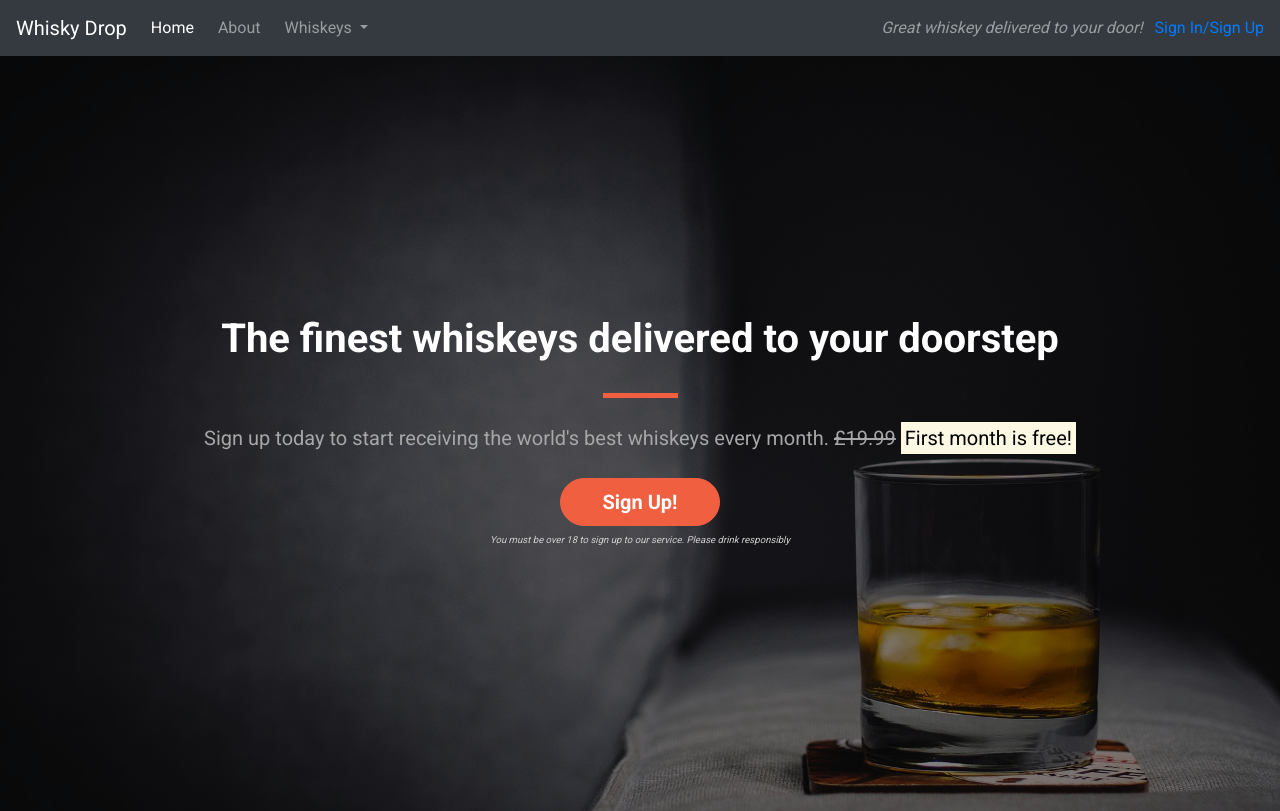
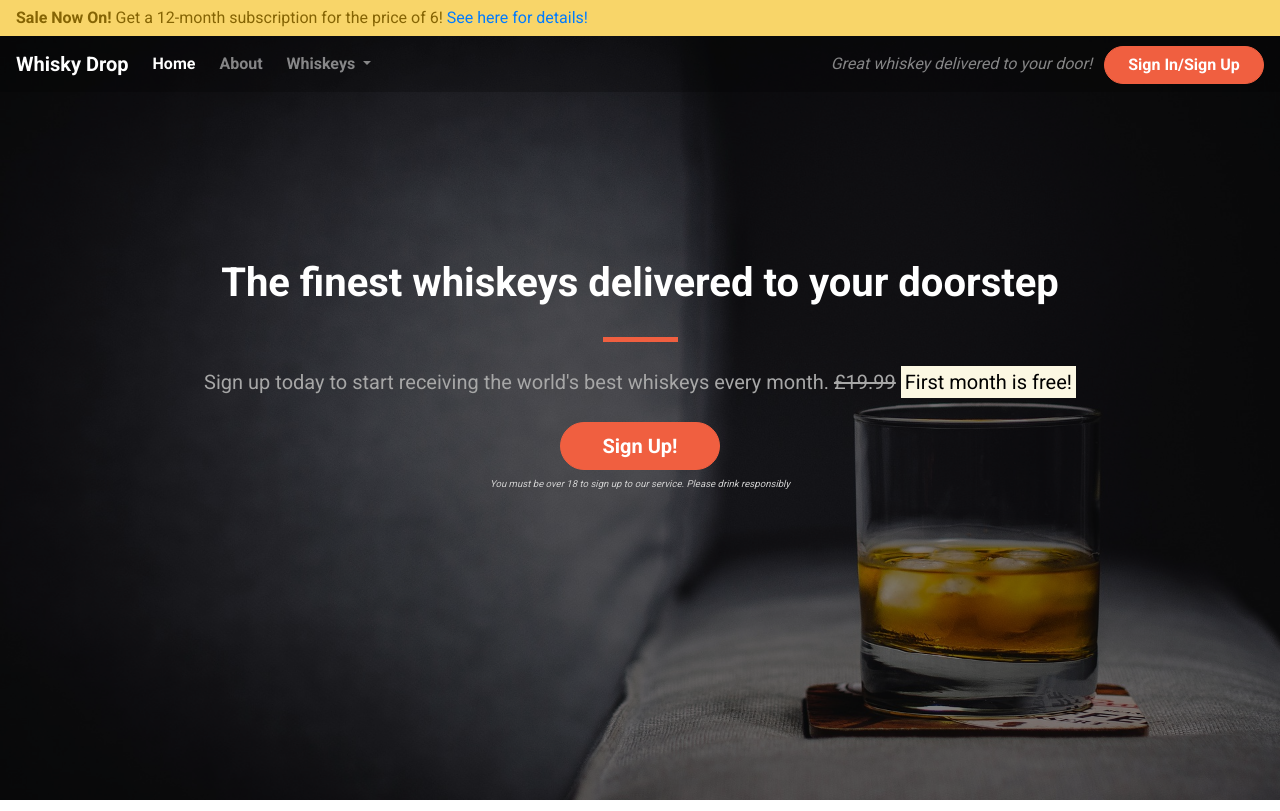
Before and after one commit to LouWills/WhiskeyDrop-bootstrap, a plain HTML site: page docs/index.html in a window 1280 px wide. Shown: the top 811 px of the page. Drawn offline with nearby package versions, Linux system fonts and the light colour scheme.

Commit message:
Navbar and alert updated

```diff
--- a/docs/css/main.css
+++ b/docs/css/main.css
@@ -2,7 +2,19 @@ body {
     font-family: 'Roboto', sans-serif;
 }
 
-/*.alert-container {}*/
+.alert-container .col-12 {
+    padding-left: 0;
+    padding-right: 0;
+}
+
+.site-wide-alert {
+    border-radius: 0;
+    margin-bottom: 0;
+    padding: 5px 15px;
+    color: #856404;
+    background-color: #f8d569;
+    border-color: #f8d569;
+}
 
 .callout-container {
     height: 100vh;
@@ -110,3 +122,33 @@ body {
     text-align: center;
     margin: 10px 0;
 }
+
+/*Nav Bar*/
+
+.navalert-container {
+    position: absolute;
+    top: 0;
+    left: 0;
+    padding-left: 0;
+    padding-right: 0;
+    z-index: 1;
+}
+
+.navbar {
+    margin-bottom: 0;
+    border: 0;
+    width: 100%;
+    background-color: rgba(0, 0, 0, 0.25);
+}
+
+.navbar-toggler {
+    border: 0;
+}
+
+.navbar-dark .navbar-brand {
+    font-weight: bold;
+}
+
+.navbar .navbar-nav a {
+    font-weight: bold;
+}
--- a/docs/index.html
+++ b/docs/index.html
@@ -20,7 +20,19 @@
 
 <body>
     <!-- Navigation bar-->
-    <nav class="navbar navbar-dark bg-dark navbar-expand-sm">
+    <div class="container-fluid navalert-container">
+        <div class="container-fluid alert-container">
+            <div class="row d-none d-sm-block">
+                <div class="col-12">
+                    <div class="site-wide-alert alert alert-warning">
+                        <strong>Sale Now On!</strong> Get a 12-month subscription for the price of 6! <a href="/">See
+                            here
+                            for details!</a>
+                    </div>
+                </div>
+            </div>
+        </div>
+        <nav class="navbar navbar-dark navbar-expand-sm">
             <a href="/" class="navbar-brand">Whisky Drop</a>
 
             <button class="navbar-toggler ml-auto" type="button" data-toggle="collapse" data-target="#navbarNavDropdown"
@@ -43,24 +55,17 @@
                             <a class="dropdown-item" href="#">American</a>
                         </div>
                     </li>
-                <li class="nav-item mr-2 d-block d-sm-none"><a class="nav-link" href="/login">Sign In/Sign Up</a></li>
+                    <li class="nav-item mr-2 d-block d-sm-none"><a class="nav-link" href="/login">Sign In/Sign Up</a>
+                    </li>
                 </ul>
             </div>
             <div class="d-none d-md-block">
                 <p class="navbar-text my-auto mr-2"><i>Great whiskey delivered to your door!</i></p>
-            <a href="/login">Sign In/Sign Up</a>
+                <a href="/login" class="btn btn--cta btn--red">Sign In/Sign Up</a>
             </div>
         </nav>
-    <!--<div class="container alert-container">
-        <div class="row d-none d-sm-block">
-            <div class="col-12">
-                <div class="alert alert-warning">
-                    <strong>Sale Now On!</strong> Get a 12-month subscription for the price of 6! <a href="/">See here
-                        for details!</a>
     </div>
-            </div>
-        </div>
-    </div>-->
+
     <!--callout-->
     <div class="container-fluid callout-container">
         <div class="opaque-overlay">&nbsp;</div>
```
Lines whose indentation alone changed are shown as unchanged.
